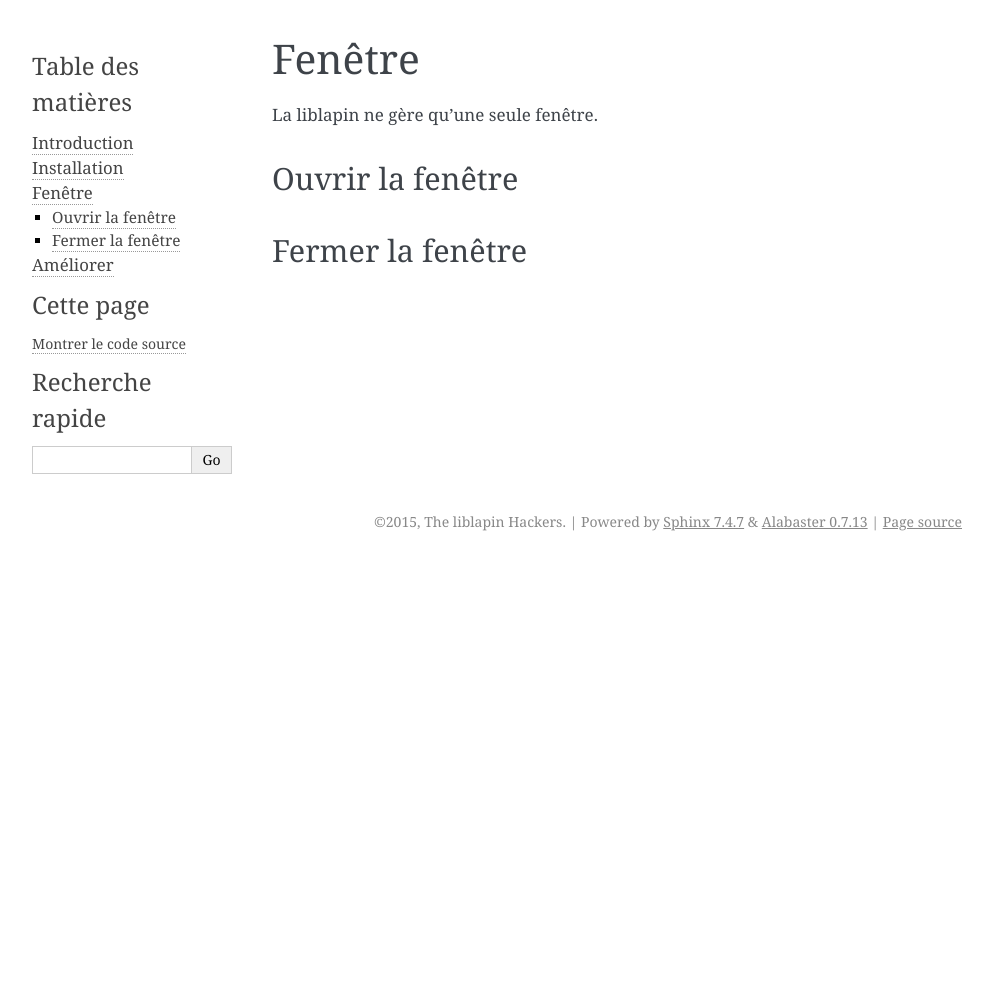
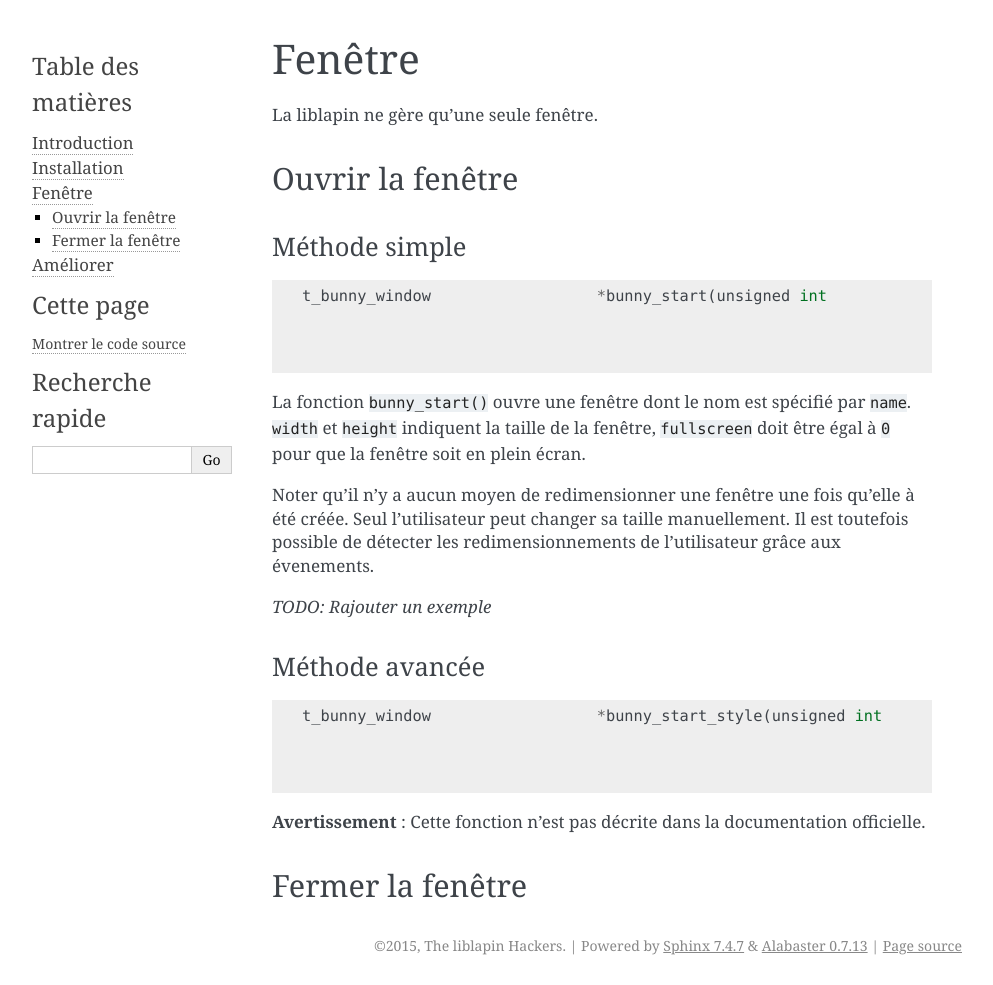
Before and after one commit to motet-a/liblapin-tutorial, a Sphinx documentation site: the page built from source/window.md, in a window 1280 px wide. Shown: the whole page, without its empty margins (148-1141 px from the left). Built offline with Sphinx 7.4.7, drawn with Linux system fonts in a browser that asks for light colours; before the commit the page ends 900 px from its top, so only the background shows below that.

Commit message:
Added text in window.md

````diff
--- a/source/window.md
+++ b/source/window.md
@@ -5,4 +5,36 @@ La liblapin ne gère qu’une seule fenêtre.
 
 ## Ouvrir la fenêtre ##
 
+### Méthode simple ###
+
+```
+t_bunny_window			*bunny_start(unsigned int			width,
+									 unsigned int			height,
+									 bool					fullscreen,
+									 const char				*name);
+```
+
+La fonction `bunny_start()` ouvre une fenêtre dont le nom est spécifié par
+`name`. `width` et `height` indiquent la taille de la fenêtre, `fullscreen`
+doit être égal à `0` pour que la fenêtre soit en plein écran.
+
+Noter qu’il n’y a aucun moyen de redimensionner une fenêtre une fois
+qu’elle à été créée. Seul l’utilisateur peut changer sa taille manuellement.
+Il est toutefois possible de détecter les redimensionnements de
+l’utilisateur grâce aux évenements.
+
+*TODO: Rajouter un exemple*
+
+### Méthode avancée ###
+
+```
+t_bunny_window			*bunny_start_style(unsigned int			width,
+										   unsigned int			height,
+										   t_bunny_window_style	winstyle,
+										   const char			*name);
+```
+
+**Avertissement** : Cette fonction n’est pas décrite dans la
+documentation officielle.
+
 ## Fermer la fenêtre ##
````
